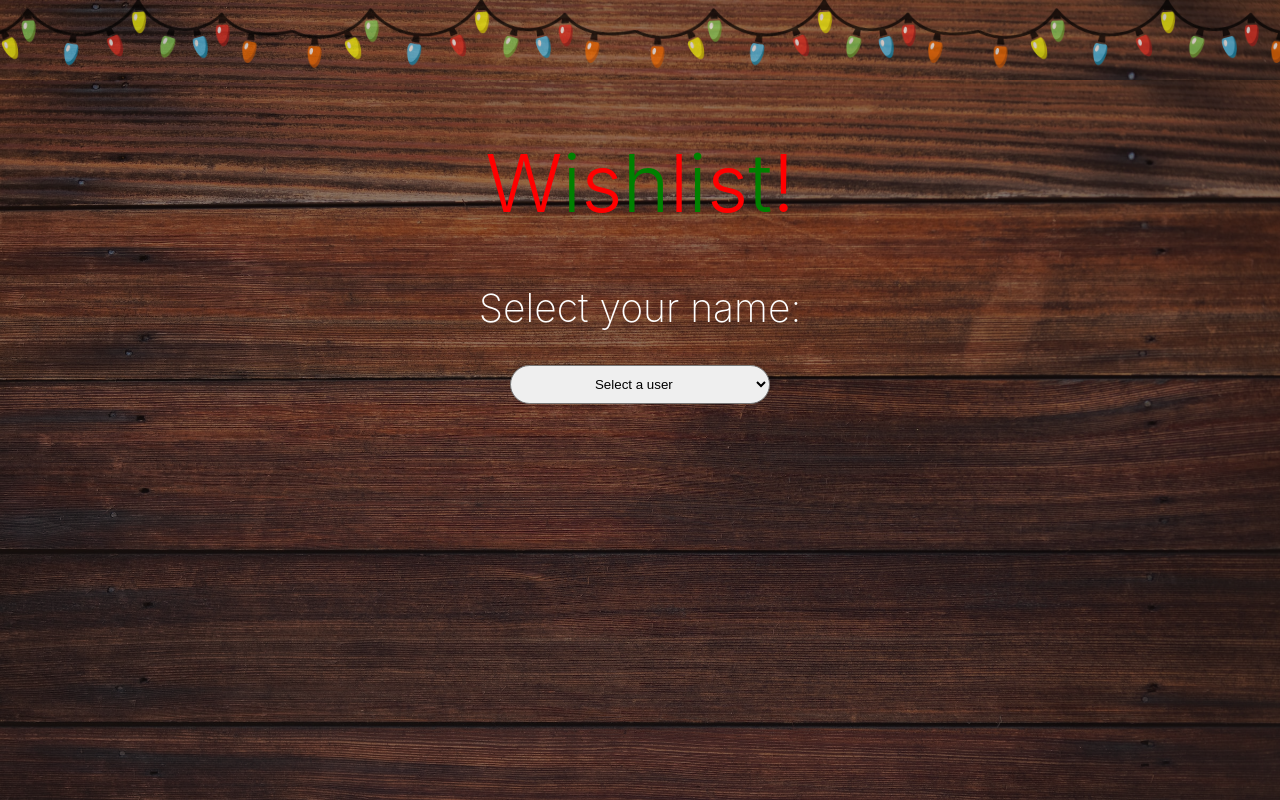
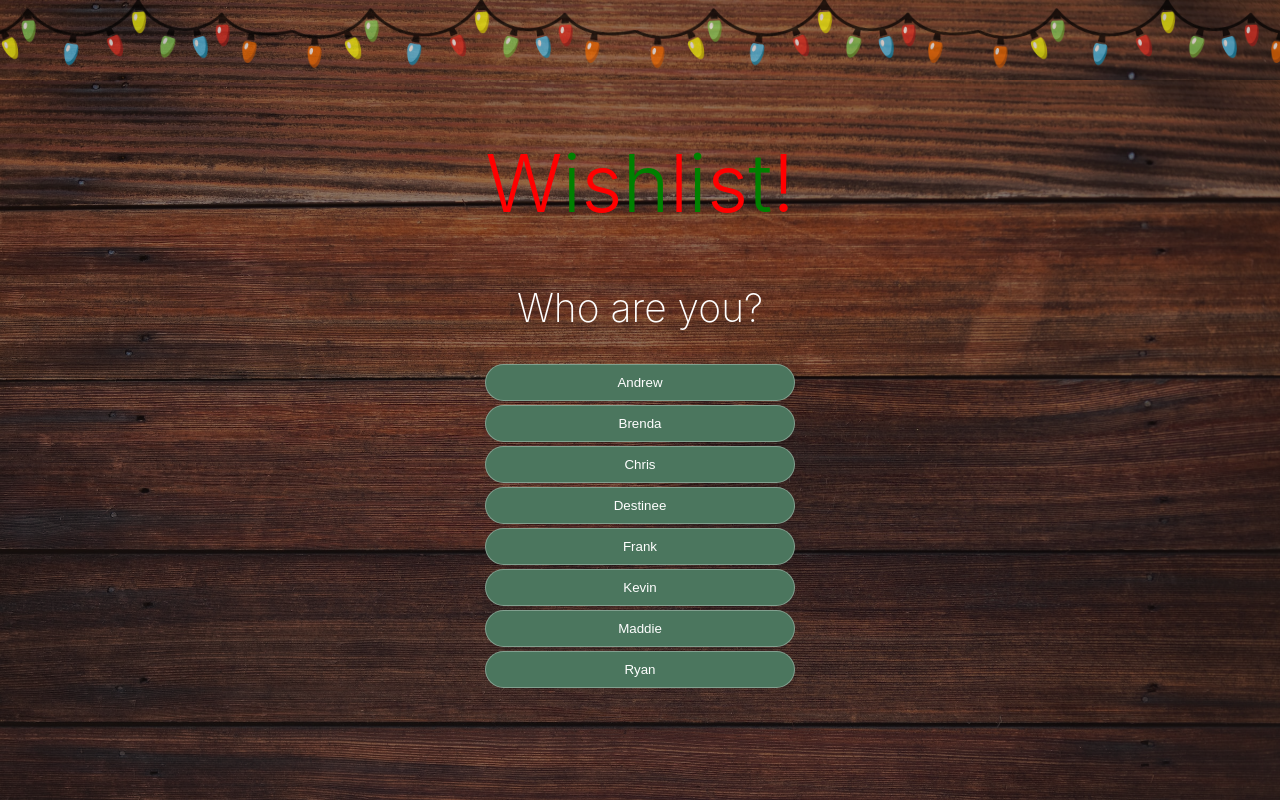
Before and after one commit to ryanhartwig/xmas-gift-list, a React (Create React App) app: page / in a window 1280 px wide. Shown: the top 800 px of the page. Built offline with nearby package versions, Linux system fonts and the light colour scheme; the HTML template or start-up script is replaced by a standard one.

Commit message:
fix: enhance login screen

```diff
--- a/src/Login.css
+++ b/src/Login.css
@@ -5,14 +5,19 @@
   cursor: pointer;
 }
 
+.fam-list {
+  display: flex;
+  flex-direction: column;
+  gap: 4px;
+}
+
 
 .login-go {
   padding: 10px 80px;
-  margin: 20px;
   border-radius: 20px;
   cursor: pointer;
   background: rgb(75, 118, 94);
-  border: 1px solid black;
+  border: 1px solid rgba(255,255,255,0.3);
 }
 
 .login h1 {
--- a/src/Login.tsx
+++ b/src/Login.tsx
@@ -1,4 +1,4 @@
-import React, { useState } from 'react';
+import React from 'react';
 
 import './Login.css';
 
@@ -9,25 +9,24 @@ interface LoginProps {
 
 const w = ['W','i','s','h','l','i','s','t','!'];
 
-export const Login = ({setSelectedUser}: LoginProps) => {
-
-  const [user, setUser] = useState<string>();
-
+export const Login = ({setSelectedUser}: LoginProps) => {
   return (
     <div className="login">
       <h1>{w.map((c, i) => <span key={`${c}-${i}`} style={{color: i % 2 === 0 ? 'red' : 'green', fontWeight: 300}}>{c}</span>)}</h1>
       <div style={{position: 'relative'}}>
       </div>
 
-      <h2><span style={{fontWeight: 200}}>Select your name:</span></h2>
+      <h2><span style={{fontWeight: 200}}>Who are you?</span></h2>
 
-      <select name="person" id="person" onChange={(e) => setUser(e.target.value)}>
-        <option value="">Select a user</option>
-        {famJam.map(n => <option key={n} value={n}>{n}</option>)}
-      </select>
-
-      <br></br>
-      {user && <button className='login-go' onClick={() => setSelectedUser(user)}>Go ({user})</button>}
+      <div className="fam-list">
+        {famJam.sort((a, b) => a.localeCompare(b)).map(n => {
+          return (
+            <button className="login-go" onClick={() => setSelectedUser(n)}>
+              {n}
+            </button>
+          )
+        })}
+      </div>
     </div>
   )
 }
```
